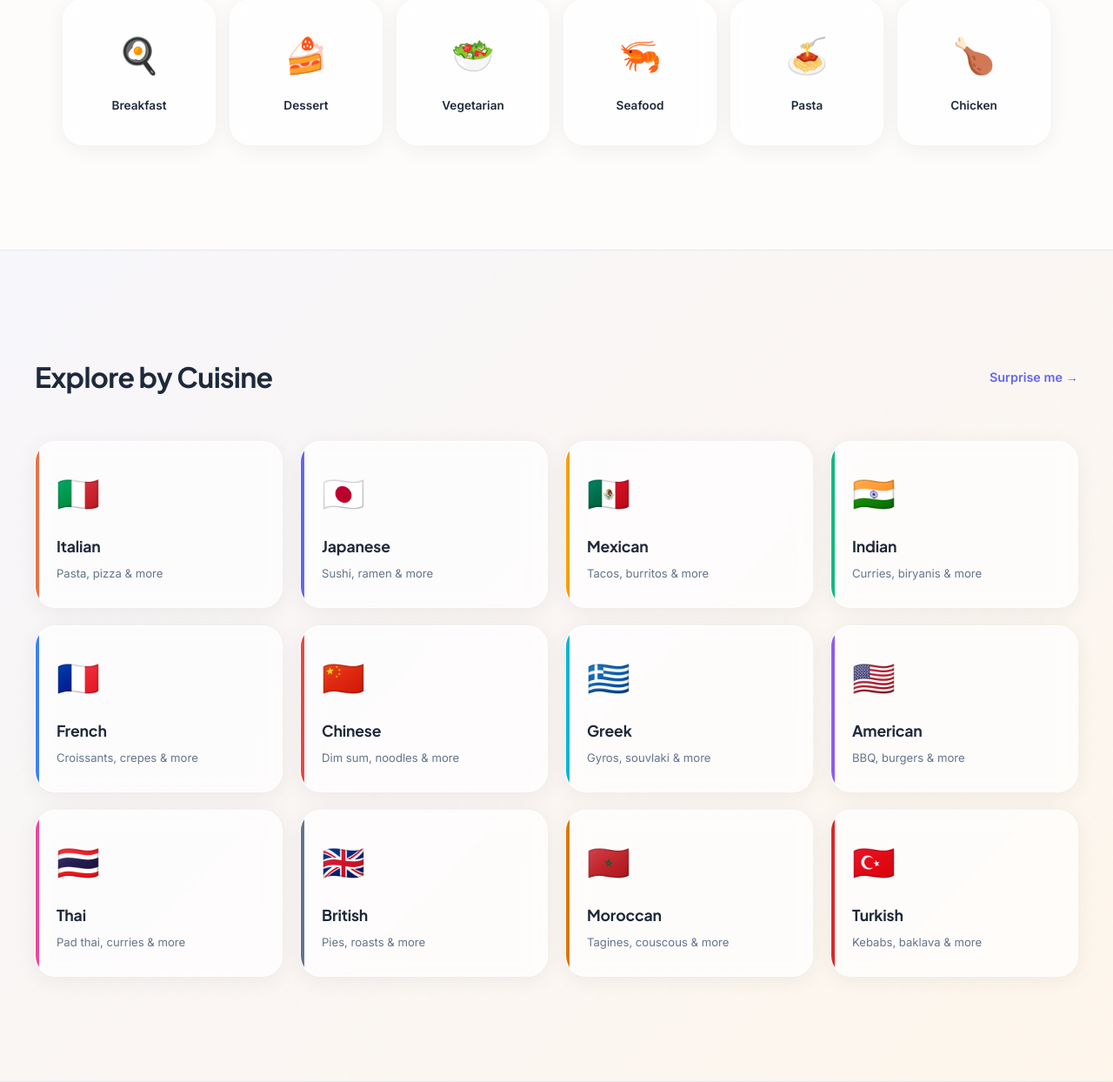
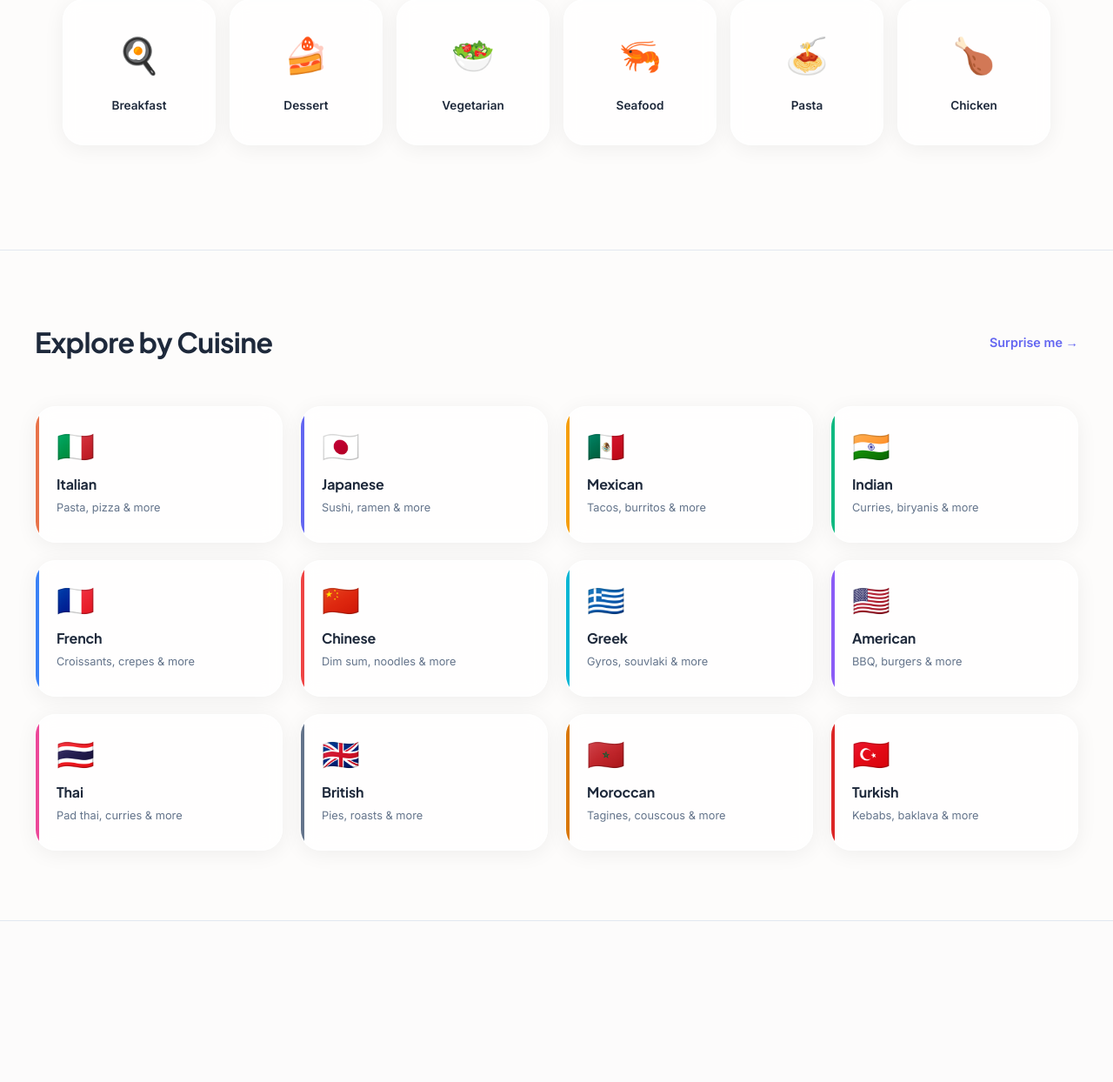
Before and after one commit to hkarnena/recipe-finder, a FastAPI app: page / in a window 1280 px wide. Shown: the part 1205-2449 px from the top of the page at 87% size. After the commit the page ends 2264 px from the top, so only its background shows below. Run offline with FastAPI, Linux system fonts and the light colour scheme.

Commit message:
Fix cuisine grid layout, remove free recipe search badge

```diff
--- a/static/style.css
+++ b/static/style.css
@@ -801,3 +801,85 @@ body.dark-mode .btn-secondary:hover {
   .cuisine-grid { grid-template-columns: repeat(2, 1fr); }
   .cuisine-section { padding: 60px 1.5rem; }
 }
+
+/* ===== CUISINE SECTION OVERRIDE ===== */
+.cuisine-section {
+  padding: 80px 2rem;
+  background: var(--bg-main);
+  border-top: 1px solid var(--border);
+}
+
+.cuisine-container {
+  max-width: 1200px;
+  margin: 0 auto;
+}
+
+.cuisine-grid {
+  display: grid !important;
+  grid-template-columns: repeat(4, 1fr) !important;
+  gap: 1.25rem !important;
+  list-style: none !important;
+}
+
+.cuisine-card {
+  display: flex !important;
+  flex-direction: column !important;
+  gap: 0.3rem !important;
+  padding: 1.75rem 1.5rem !important;
+  background: var(--glass-bg) !important;
+  backdrop-filter: blur(10px) !important;
+  -webkit-backdrop-filter: blur(10px) !important;
+  border: 1px solid rgba(255,255,255,0.9) !important;
+  border-radius: var(--radius-lg) !important;
+  text-decoration: none !important;
+  box-shadow: var(--shadow) !important;
+  transition: all 0.25s !important;
+  position: relative !important;
+  overflow: hidden !important;
+}
+
+.cuisine-card::before {
+  content: '' !important;
+  position: absolute !important;
+  top: 0; left: 0 !important;
+  width: 4px !important;
+  height: 100% !important;
+  background: var(--cuisine-color, var(--primary-action)) !important;
+}
+
+.cuisine-card:hover {
+  transform: translateY(-6px) !important;
+  box-shadow: var(--shadow-lg) !important;
+  border-color: var(--cuisine-color, var(--primary-action)) !important;
+}
+
+.cuisine-flag {
+  font-size: 2.2rem !important;
+  display: block !important;
+  margin-bottom: 0.5rem !important;
+  line-height: 1 !important;
+}
+
+.cuisine-name {
+  font-family: 'Plus Jakarta Sans', sans-serif !important;
+  font-size: 1rem !important;
+  font-weight: 700 !important;
+  color: var(--text-main) !important;
+  letter-spacing: -0.01em !important;
+  display: block !important;
+}
+
+.cuisine-desc {
+  font-size: 0.8rem !important;
+  color: var(--text-muted) !important;
+  display: block !important;
+}
+
+@media (max-width: 1024px) {
+  .cuisine-grid { grid-template-columns: repeat(3, 1fr) !important; }
+}
+
+@media (max-width: 640px) {
+  .cuisine-grid { grid-template-columns: repeat(2, 1fr) !important; }
+  .cuisine-section { padding: 60px 1.5rem; }
+}
--- a/templates/index.html
+++ b/templates/index.html
@@ -25,7 +25,7 @@
     <!-- Hero -->
     <section class="hero">
         <div class="hero-left">
-            <span class="hero-eyebrow">🍳 Free Recipe Search</span>
+
             <h1>Find your next<br><span class="highlight">favourite meal</span></h1>
             <p>Search thousands of recipes by ingredient. From quick weeknight dinners to weekend feasts — discover something delicious today.</p>
 
```
